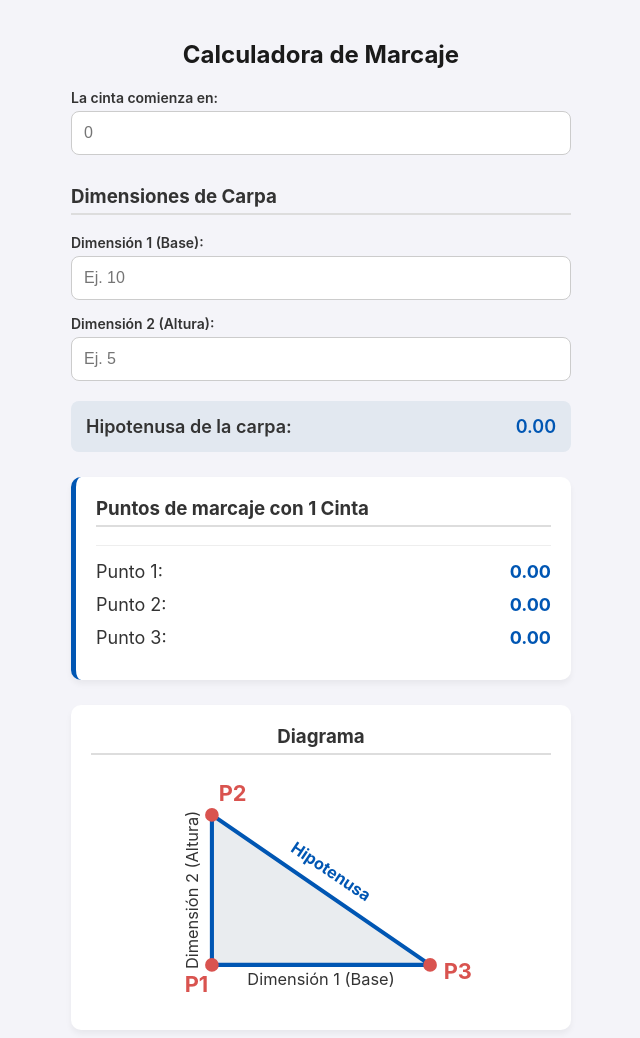
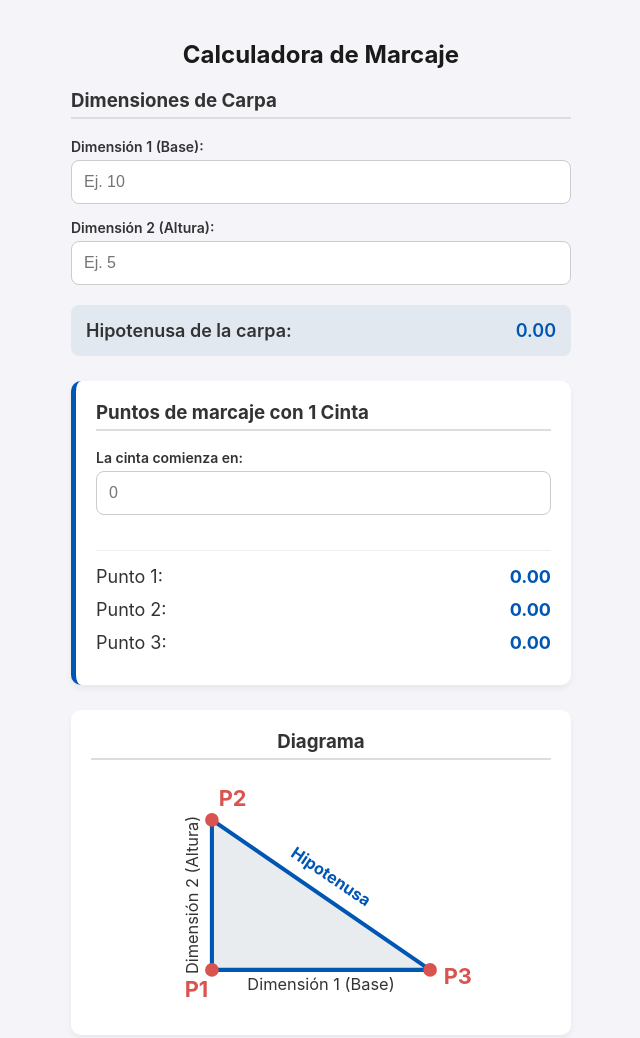
Before and after one commit to edmoscomtz/Calculadora-Marcaje, a plain HTML site: page index.html in a window 1280 px wide. Shown: the whole page, without its empty margins (319-959 px from the left). Drawn offline with Linux system fonts and the light colour scheme.

Commit message:
index.html

```diff
--- a/index.html
+++ b/index.html
@@ -26,7 +26,6 @@
             font-size: 16px;
             background: #fff;
         }
-        /* Nueva caja para la hipotenusa independiente */
         .hipo-box {
             background: #e2e8f0;
             padding: 15px;
@@ -39,7 +38,6 @@
         }
         .hipo-box span:last-child { color: #0056b3; }
 
-        /* Caja de puntos de marcaje */
         .result-box {
             background: #fff;
             padding: 20px;
@@ -51,7 +49,6 @@
         .result-item { margin-bottom: 12px; font-size: 18px; display: flex; justify-content: space-between; }
         .result-item span { font-weight: bold; color: #0056b3; }
 
-        /* Contenedor del SVG para el diagrama */
         .diagram-container {
             background: #fff;
             padding: 20px;
@@ -68,10 +65,7 @@
 
     <h2>Calculadora de Marcaje</h2>
 
-    <label for="cinta">La cinta comienza en:</label>
-    <input type="number" id="cinta" placeholder="0" oninput="calcular()">
-
-    <h3>Dimensiones de Carpa</h3>
+    <h3 style="margin-top: 10px;">Dimensiones de Carpa</h3>
 
     <label for="dim1">Dimensión 1 (Base):</label>
     <input type="number" id="dim1" placeholder="Ej. 10" oninput="calcular()">
@@ -79,16 +73,20 @@
     <label for="dim2">Dimensión 2 (Altura):</label>
     <input type="number" id="dim2" placeholder="Ej. 5" oninput="calcular()">
 
-    <!-- Hipotenusa ahora está fuera y debajo de las dimensiones -->
     <div class="hipo-box">
         <span>Hipotenusa de la carpa:</span>
         <span id="res-hipo">0.00</span>
     </div>
 
-    <!-- Nueva sección de Puntos de marcaje -->
     <div class="result-box">
         <h3 style="margin-top: 0;">Puntos de marcaje con 1 Cinta</h3>
+
+        <!-- El campo de la cinta ahora está dentro de la caja de resultados -->
+        <label for="cinta" style="margin-top: 15px;">La cinta comienza en:</label>
+        <input type="number" id="cinta" placeholder="0" oninput="calcular()" style="margin-bottom: 20px;">
+
         <hr style="border: 0; border-top: 1px solid #eee; margin: 15px 0;">
+
         <div class="result-item">Punto 1: <span id="res-p1">0.00</span></div>
         <div class="result-item">Punto 2: <span id="res-p2">0.00</span></div>
         <div class="result-item">Punto 3: <span id="res-p3">0.00</span></div>
```
